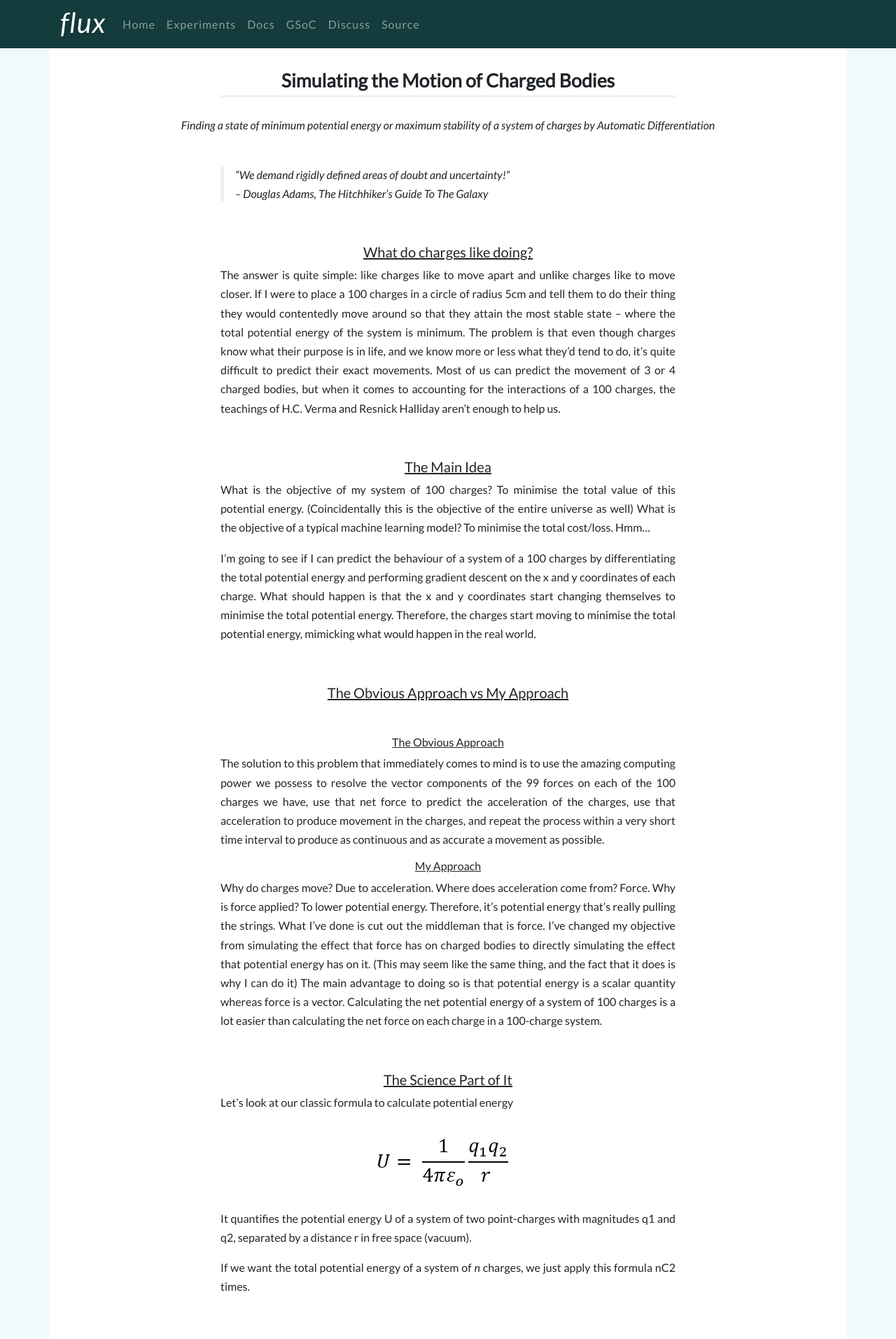
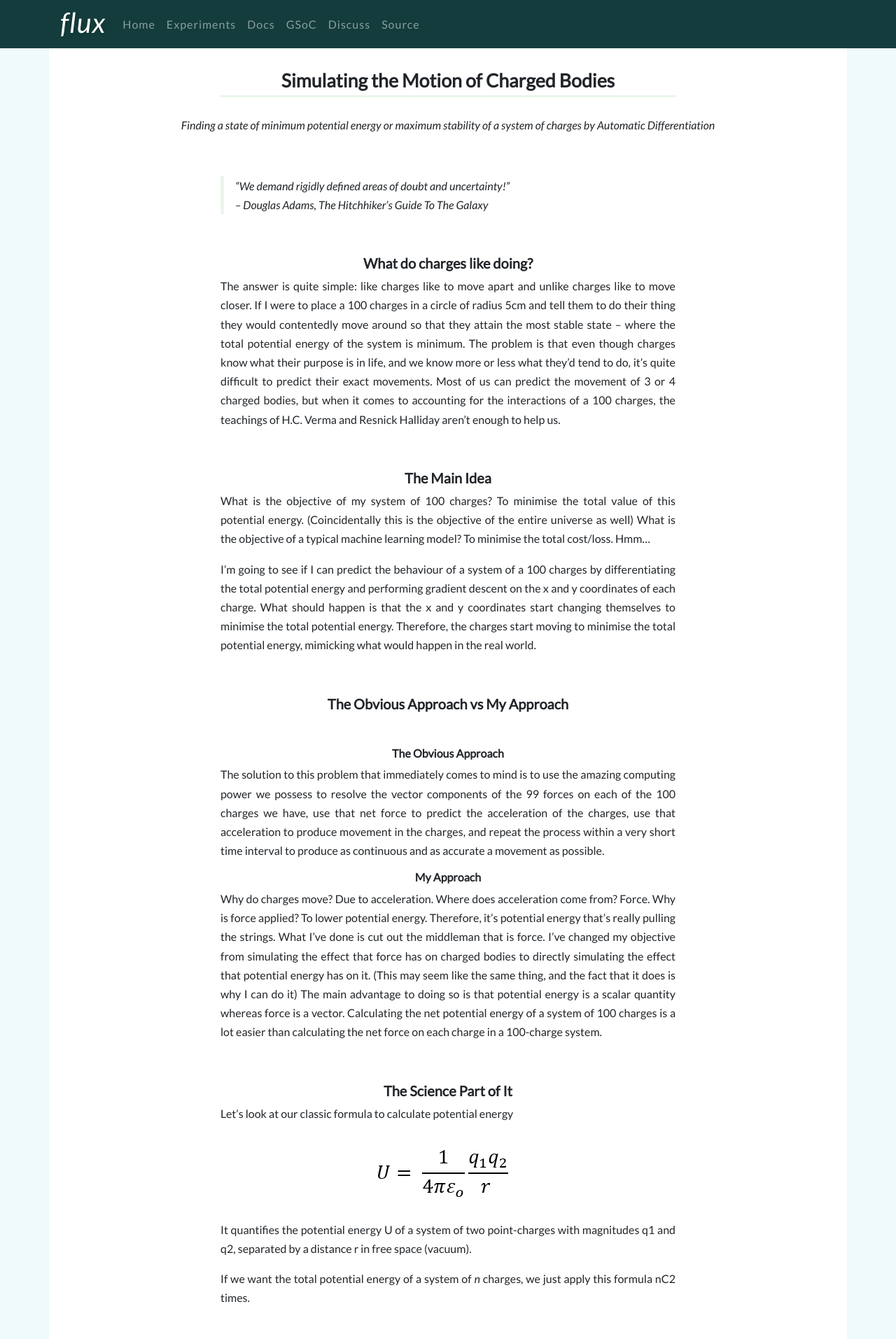
Before and after one commit to FluxML/fluxml.github.io, a Jekyll site: the page built from _posts/2019-09-11-simulating-the-motion-of-charges.md, in a window 1280 px wide. Shown: the top 1914 px of the page at 70% size. Built offline with Jekyll 4.4.1, drawn with Linux system fonts in a browser that asks for light colours; nearby versions of some CDN libraries; comment, search, counter and statistics services are not loaded.

Commit message:
Update 2019-09-11-simulating-the-motion-of-charges.md

`````diff
--- a/_posts/2019-09-11-simulating-the-motion-of-charges.md
+++ b/_posts/2019-09-11-simulating-the-motion-of-charges.md
@@ -5,21 +5,21 @@ layout: blog
 ---
 
 *<center>Finding a state of minimum potential energy or maximum stability of a system of charges by Automatic Differentiation</center>*
+
 &nbsp;
-&nbsp;
+
  >“We demand rigidly defined areas of doubt and uncertainty!” <br>– Douglas Adams, The Hitchhiker's Guide To The Galaxy
 
 &nbsp;
-&nbsp;
 
-##### <center><u>What do charges like doing?</u></center>
+##### __<center>What do charges like doing?</center>__
 
 The answer is quite simple: like charges like to move apart and unlike charges like to move closer. If I were to place a 100 charges in a circle of radius 5cm and tell them to do their thing they would contentedly move around so that they attain the most stable state – where the total potential energy of the system is minimum. The problem is that even though charges know what their purpose is in life, and we know more or less what they’d tend to do, it’s quite difficult to predict their exact movements. Most of us can predict the movement of 3 or 4 charged bodies, but when it comes to accounting for the interactions of a 100 charges, the teachings of H.C. Verma and Resnick Halliday aren’t enough to help us.
 
 &nbsp;
-&nbsp;
 
-##### <center><u>The Main Idea</u></center>
+
+##### __<center>The Main Idea</center>__
 
 What is the objective of my system of 100 charges? To minimise the total value of this potential energy. (Coincidentally this is the objective of the entire universe as well)
 What is the objective of a typical machine learning model? To minimise the total cost/loss. Hmm…
@@ -27,15 +27,14 @@ What is the objective of a typical machine learning model? To minimise the total
 I’m going to see if I can predict the behaviour of a system of a 100 charges by differentiating the total potential energy and performing gradient descent on the x and y coordinates of each charge. What should happen is that the x and y coordinates start changing themselves to minimise the total potential energy. Therefore, the charges start moving to minimise the total potential energy, mimicking what would happen in the real world.
 
 &nbsp;
+
+##### __<center>The Obvious Approach vs My Approach</center>__
 &nbsp;
 
-##### <center><u>The Obvious Approach vs My Approach</u></center>
-&nbsp;
-
-###### <center><u>The Obvious Approach</u></center>
+###### __<center>The Obvious Approach</center>__
 The solution to this problem that immediately comes to mind is to use the amazing computing power we possess to resolve the vector components of the 99 forces on each of the 100 charges we have, use that net force to predict the acceleration of the charges, use that acceleration to produce movement in the charges, and repeat the process within a very short time interval to produce as continuous and as accurate a movement as possible.
 
-###### <center><u>My Approach</u></center>
+###### __<center>My Approach</center>__
 
 
 Why do charges move? Due to acceleration.
@@ -47,9 +46,8 @@ What I’ve done is cut out the middleman that is force. I’ve changed my objec
 The main advantage to doing so is that potential energy is a scalar quantity whereas force is a vector. Calculating the net potential energy of a system of 100 charges is a lot easier than calculating the net force on each charge in a 100-charge system.
 
 &nbsp;
-&nbsp;
 
-##### <center><u>The Science Part of It</u></center>
+##### __<center>The Science Part of It</center>__
 
 
 Let’s look at our classic formula to calculate potential energy
@@ -63,14 +61,12 @@ If we want the total potential energy of a system of _n_ charges, we just apply
 
 
 &nbsp;
-&nbsp;
 
-##### <center><u>Let's Begin</u></center>
+##### __<center>Let's Begin</center>__
 
 
 I’m going to create a system of 100 charged bodies and initialise them with random charge values. I’m sampling from a Gaussian Distribution since I’d like there to be a few slightly larger charges in the mix to make things interesting.
 
-&nbsp;
 &nbsp;
 
 
@@ -99,7 +95,6 @@ Later on, I’ll make sure that these charges never leave this circle. Why is th
 I’m also going to create a simple function to calculate potential.
 
 &nbsp;
-&nbsp;
 
 ````
 function potential(a::Vertex, b::Vertex)     #classic potential formula
@@ -117,13 +112,12 @@ function potential(a::Vector)      #potential for a system of charges
     return pot
 end
 ````
-&nbsp;
+
 &nbsp;
 
 
 Now I’m going to define my loss function. Why can’t I just use my potential function? The reason is that I want to constrain my charges to a circle. The way I do that is by applying a high penalty(loss) every time a charge tries to move out of the circle.
 
-&nbsp;
 &nbsp;
 
 ````
@@ -145,7 +139,6 @@ end
 ````
 
 &nbsp;
-&nbsp;
 
 
 
@@ -154,18 +147,15 @@ Since the potential function gives a very small value of the order of 10-12 we n
 Let’s create the environment of charges
 
 &nbsp;
-&nbsp;
 
 
 `env = create_env(100)`
 
 &nbsp;
-&nbsp;
 
 
 I’m using 2 main machine learning libraries. Zygote, for its AD capabilities, and Flux, for its optimisers.
 
-&nbsp;
 &nbsp;
 
 ````
@@ -174,11 +164,9 @@ using Flux
 ````
 
 &nbsp;
-&nbsp;
 
 Let’s start moving these charges around
 
-&nbsp;
 &nbsp;
 
 
@@ -196,13 +184,12 @@ for i in 1:200
 
 end
 ```
-&nbsp;
+
 &nbsp;
 
 
 Using some basic plotting functions, I graphed my charges at every training iteration and put them all together in a gif.
 
-&nbsp;
 &nbsp;
 
 <center><img src="/assets/charges/maingif.gif" /></center>
@@ -215,7 +202,7 @@ _<center>Red charges are positive, Blue charges are negative and size of the dot
 
 
 
-#### <center><u>The Big Question. It looks cool, but does it work?</u></center>
+#### __<center>The Big Question. It looks cool, but does it work?</center>__
 
 A high-level observation shows that the like charges tend to move apart and the unlike charges tend to move closer. We can take a step further and notice that as time progresses, the charges tend to move less and less since they are more or less in a stable position. A sure sign of convergence.
 
@@ -242,14 +229,13 @@ You’re probably wondering why the graph is so bumpy and what these extreme min
 They may also occur when a positive and a negative charge briefly overlap with each other giving a potential of negative infinity. Of course, such a situation is impossible in the real world.
 
 &nbsp;
-&nbsp;
 
 
-#### <center><u>Conclusion</u></center>
+#### __<center>Conclusion</center>__
 
 It works!
 I created this simulation because it’s an interesting and very visual way to get a real feel of how charges move around when affected by almost a 100 different forces.
 It also shows how it’s possible to solve a problem more easily by reframing the question being asked.<br>
-~~<s>Simulate the effect of force on charged bodies?~~ <br>
+~~Simulate the effect of force on charged bodies?~~ <br>
 Simulate the effect of potential energy on charged bodies? <br>
 Most of all it shows the power of gradient descent in solving a problem that would be unwieldy to solve using classic approaches.
`````
